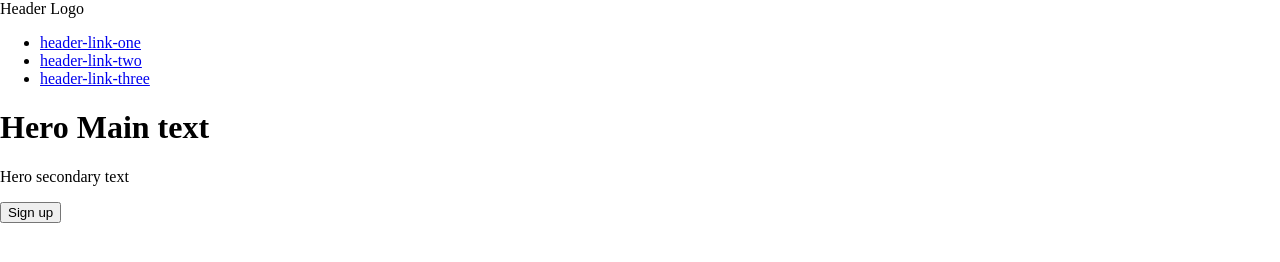
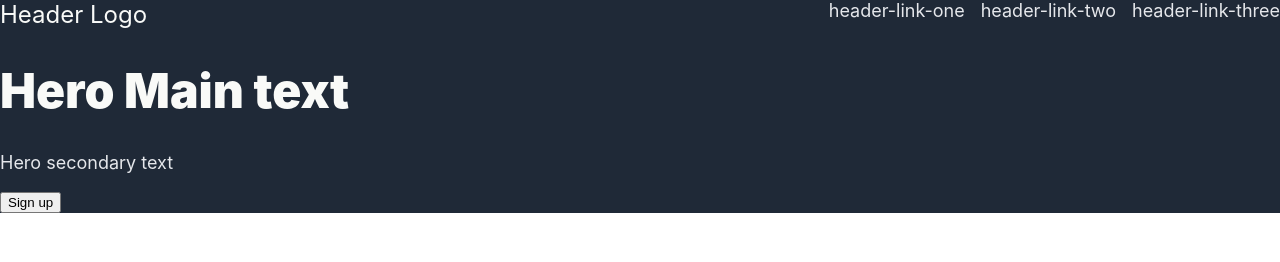
Before and after one commit to lightningwind/odin-landing-page, a plain HTML site: page index.html in a window 1280 px wide. Drawn offline with Linux system fonts and the light colour scheme.

Commit message:
Flex header and add colors and font styles

```diff
--- a/index.html
+++ b/index.html
@@ -9,19 +9,21 @@
         <div class="container">
             <div class="section-1">
                 <div class="header">
-                    <div class="logo">
+                    <div class="header-logo-text">
                         Header Logo
                     </div>
-                    <ul class="links">
+                    <ul class="header-links">
                         <li><a href="#">header-link-one</a></li>
                         <li><a href="#">header-link-two</a></li>
                         <li><a href="#">header-link-three</a></li>
                     </ul>
                 </div>
                 <div class="hero">
-                    <h1>Hero Main text</h1>
-                    <p>Hero secondary text</p>
-                    <button>Sign up</button>
+                    <div class="hero-content">
+                        <h1 class="hero-main-text">Hero Main text</h1>
+                        <p class="hero-secondary-text">Hero secondary text</p>
+                        <button class="hero-btn">Sign up</button>
+                    </div>
                     <div class="hero-img"></div>
                 </div>
             </div>
--- a/style.css
+++ b/style.css
@@ -1,3 +1,57 @@
 body {
     margin: 0;
+    min-height: 100vh;
+    font-family: -apple-system, BlinkMacSystemFont, 'Segoe UI', Roboto, Oxygen, Ubuntu, Cantarell, 'Open Sans', 'Helvetica Neue', sans-serif;
 }
+
+.container {
+    display: flex;
+    flex-direction: column;
+}
+
+/*** SECTION ONE ***/
+
+.section-1, .footer {
+    background-color: #1F2937;
+}
+
+.header {
+    display: flex;
+    justify-content: space-between;
+}
+
+.header-links {
+    /* Reset browser default styles */
+    margin: 0;
+    padding: 0;
+    list-style-type: none;
+    display: flex;
+    gap: 16px;
+}
+
+.header-links a {
+    /* Remove underline */
+    text-decoration: none;
+}
+
+.header-logo-text {
+    font-size: 24px;
+    color: #F9FAF8;
+}
+
+ul.header-links a, .hero-secondary-text {
+    font-size: 18px;
+    color: #E5E7EB;
+}
+
+.hero-main-text {
+    font-size: 48px;
+    font-weight: 900;
+    color: #F9FAF8;
+}
+
+/*** TODO: SECTION TWO ***/
+
+/*** TODO: SECTION THREE ***/
+
+/*** TODO: SECTION FOUR ***/
```
